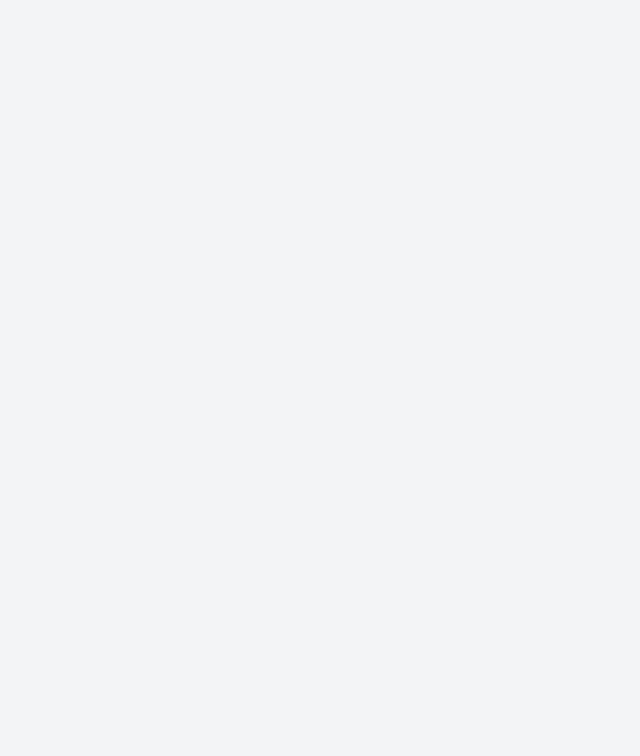
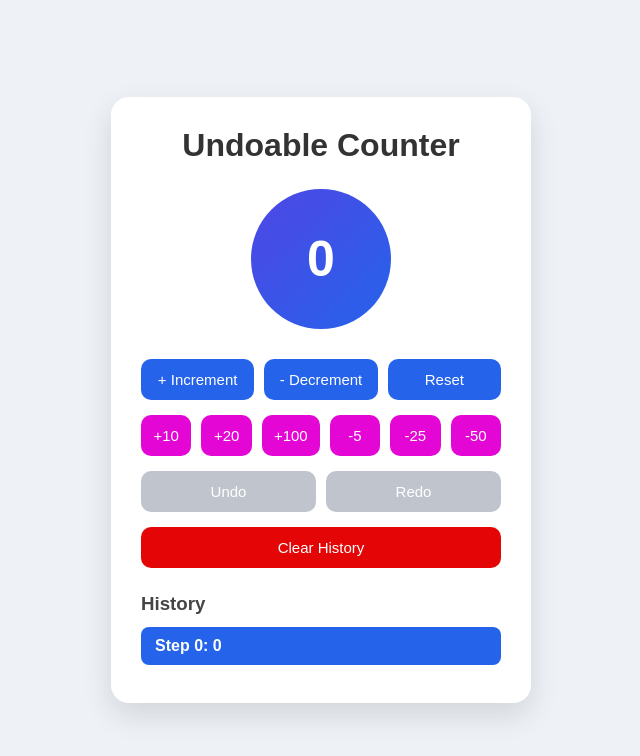
Before and after one commit to developerkapil11/react-mini-projects-hub, a React (Vite) app: page /undoable-counter in a window 1280 px wide. Before the commit this address had no page. Shown: the top 756 px of the page, without its empty margins (319-959 px from the left). Built offline with nearby package versions, Linux system fonts and the light colour scheme.

Commit message:
start shopping list

```diff
--- a/src/data/projects.tsx
+++ b/src/data/projects.tsx
@@ -22,5 +22,17 @@ export const projects = [
     name: "Mortgage Calculator",
     path: "/mortgage-calculator",
     icon: "🧮"
+  },
+  {
+    id: 5,
+    name: "Undoable Counter",
+    path: "/undoable-counter",
+    icon: "🔢"
+  },
+  {
+    id:6,
+    name: "Shopping List",
+    path: "/shopping-list",
+    icon: "📝"
   }
 ];
--- a/src/pages/Home/Home.tsx
+++ b/src/pages/Home/Home.tsx
@@ -4,6 +4,8 @@ import { CountdownTimer } from '../CountdownTimer/CountdownTimer'
 import FaqComp from '../Faq/FaqComp'
 import ModalFlow from '../ModalFlow/ModalFlow'
 import MortgageCalculator from '../MortgageCalculator/MCalculator'
+import UndoableCounter from '../UndoableCounter/UndoableCounter'
+import ShoppingList from '../ShoppingList/ShoppingList'
 import './Home.css'
 
 export const Home = () => {
@@ -17,7 +19,9 @@ export const Home = () => {
     1: <CountdownTimer />,
     2: <FaqComp />,
     3: <ModalFlow />,
-    4: <MortgageCalculator />
+    4: <MortgageCalculator />,
+    5: <UndoableCounter />,
+    6: <ShoppingList />
   }
 
   return (
--- /dev/null
+++ b/src/pages/ShoppingList/ShoppingList.tsx
@@ -0,0 +1,11 @@
+import React from 'react'
+
+const ShoppingList = () => {
+  return (
+    <div>
+      My Shopping List
+    </div>
+  )
+}
+
+export default ShoppingList
--- /dev/null
+++ b/src/pages/UndoableCounter/UndoableCounter.css
@@ -0,0 +1,129 @@
+* {
+    margin: 0;
+    padding: 0;
+    box-sizing: border-box;
+  }
+
+  body {
+    background: #eef2f7;
+    font-family: "Segoe UI", sans-serif;
+  }
+
+  .counter-container {
+    min-height: 100vh;
+    display: flex;
+    justify-content: center;
+    align-items: center;
+    padding: 30px;
+  }
+
+  .counter-card {
+    width: 420px;
+    background: #ffffff;
+    border-radius: 18px;
+    padding: 30px;
+    box-shadow: 0 12px 30px rgba(0, 0, 0, 0.12);
+  }
+
+  .counter-card h1 {
+    text-align: center;
+    margin-bottom: 25px;
+    color: #333;
+  }
+
+  .counter-value {
+    width: 140px;
+    height: 140px;
+    margin: auto;
+    border-radius: 50%;
+    background: linear-gradient(135deg, #4f46e5, #2563eb);
+    color: white;
+    font-size: 50px;
+    font-weight: bold;
+    display: flex;
+    justify-content: center;
+    align-items: center;
+    margin-bottom: 30px;
+  }
+
+  .button-group {
+    display: flex;
+    gap: 10px;
+    margin-bottom: 15px;
+  }
+
+  button {
+    flex: 1;
+    padding: 12px;
+    border: none;
+    border-radius: 10px;
+    cursor: pointer;
+    background: #2563eb;
+    color: white;
+    font-size: 15px;
+    transition: 0.25s;
+  }
+
+  button:hover:not(:disabled) {
+    transform: translateY(-2px);
+    background: #1d4ed8;
+  }
+
+  .secondary {
+    background: #16a34a;
+  }
+
+  .secondary:hover:not(:disabled) {
+    background: #15803d;
+  }
+
+  .historyBtn {
+    background: #e40606;
+  }
+
+  .historyBtn:hover:not(:disabled) {
+    background: #cb4141;
+  }
+
+  .addBtn {
+    background: #e406d5;
+  }
+
+  .addBtn:hover:not(:disabled) {
+    background: #cb41bf;
+  }
+
+  button:disabled {
+    background: #bfc4cd;
+    cursor: not-allowed;
+  }
+
+  .history {
+    margin-top: 25px;
+  }
+
+  .history h3 {
+    margin-bottom: 12px;
+    color: #444;
+  }
+
+  .history ul {
+    list-style: none;
+    max-height: 220px;
+    overflow-y: auto;
+  }
+
+  .history li {
+    padding: 10px 14px;
+    margin-bottom: 8px;
+    border-radius: 8px;
+    background: #f5f5f5;
+    color: #555;
+    transition: 0.2s;
+  }
+
+  .history li.active {
+    background: #2563eb;
+    color: white;
+    font-weight: bold;
+  }
--- /dev/null
+++ b/src/pages/UndoableCounter/UndoableCounter.tsx
@@ -0,0 +1,115 @@
+import { useState } from "react";
+import "./UndoableCounter.css";
+
+const UndoableCounter = () => {
+    const [history, setHistory] = useState<number[]>([0])
+    const [currentIndex, setCurrentIndex] = useState<number>(0)
+
+    const currentValue = history[currentIndex]
+
+    const updateHistory = (newValue:number) => {
+        const newHistory = [...history.slice(0, currentIndex + 1), newValue]
+
+        console.log(newHistory)
+
+        setHistory(newHistory)
+        setCurrentIndex(newHistory.length-1)
+    }
+
+    const increment = () => updateHistory(currentValue+1)
+    const decrement = () => updateHistory(currentValue-1)
+
+    const undo = () => {
+        if(currentIndex > 0) (
+            setCurrentIndex(currentIndex-1)
+        )
+    }
+
+    const redo = () => {
+        if(currentIndex < history.length -1){
+            setCurrentIndex(currentIndex+1)
+        }
+    }
+
+    const handleClearHistory = () => {
+        setHistory([0])
+        setCurrentIndex(0)
+    }
+
+    return (
+        <div className="counter-container">
+        <div className="counter-card">
+            <h1>Undoable Counter</h1>
+
+            <div className="counter-value">{currentValue}</div>
+
+            <div className="button-group">
+            <button onClick={increment}>+ Increment</button>
+            <button onClick={decrement}>- Decrement</button>
+            <button onClick={()=>updateHistory(0)}>Reset</button>
+            </div>
+
+            <div className="button-group">
+                <>
+                    {
+                        [10,20,100,-5,-25,-50].map((val)=>(
+                            <button
+                                className="addBtn"
+                                onClick={()=>updateHistory(currentValue+val)}
+                            >
+                                {val > 0 ? `+${val}` : val}
+                            </button>
+                        ))
+                    }
+                </>
+            </div>
+
+            <div className="button-group">
+            <button
+                className="secondary"
+                disabled={currentIndex === 0}
+                onClick={undo}
+            >
+                Undo
+            </button>
+
+            <button
+                className="secondary"
+                disabled={currentIndex === history.length -1}
+                onClick={redo}
+            >
+                Redo
+            </button>
+            </div>
+
+            <div className="button-group">
+            <button
+                className="historyBtn"
+                onClick={handleClearHistory}
+            >
+                Clear History
+            </button>
+            </div>
+
+            <div className="history">
+            <h3>History</h3>
+
+            <ul>
+                {   history.map((val, index)=>(
+                        <li
+                            key = {index}
+                            className={index === currentIndex ? 'active' : ''}
+                        >
+                            Step {index}: {val}
+                        </li>
+                    ))
+                }
+            </ul>
+            </div>
+
+        </div>
+        </div>
+    );
+};
+
+export default UndoableCounter;
--- a/src/routes/AppRoutes.tsx
+++ b/src/routes/AppRoutes.tsx
@@ -5,6 +5,8 @@ import { CountdownTimer } from "../pages/CountdownTimer/CountdownTimer";
 import FaqComp from "../pages/Faq/FaqComp";
 import ModalFlow from "../pages/ModalFlow/ModalFlow";
 import MortgageCalculator from "../pages/MortgageCalculator/MCalculator";
+import UndoableCounter from "../pages/UndoableCounter/UndoableCounter";
+import ShoppingList from "../pages/ShoppingList/ShoppingList";
 
 const AppRoutes = () => {
     return (
@@ -17,6 +19,8 @@ const AppRoutes = () => {
             <Route path='/faq' element={<FaqComp />} />
             <Route path='/modal-flow' element={<ModalFlow />} />
             <Route path='/mortgage-calculator' element={<MortgageCalculator />} />
+            <Route path='/undoable-counter' element={<UndoableCounter/>} />
+            <Route path='/shopping-list' element={<ShoppingList/>} />
         </Routes>
     )
 }
```
Also changed, not shown: src/pages/ShoppingList/ShoppingList.css (added).
